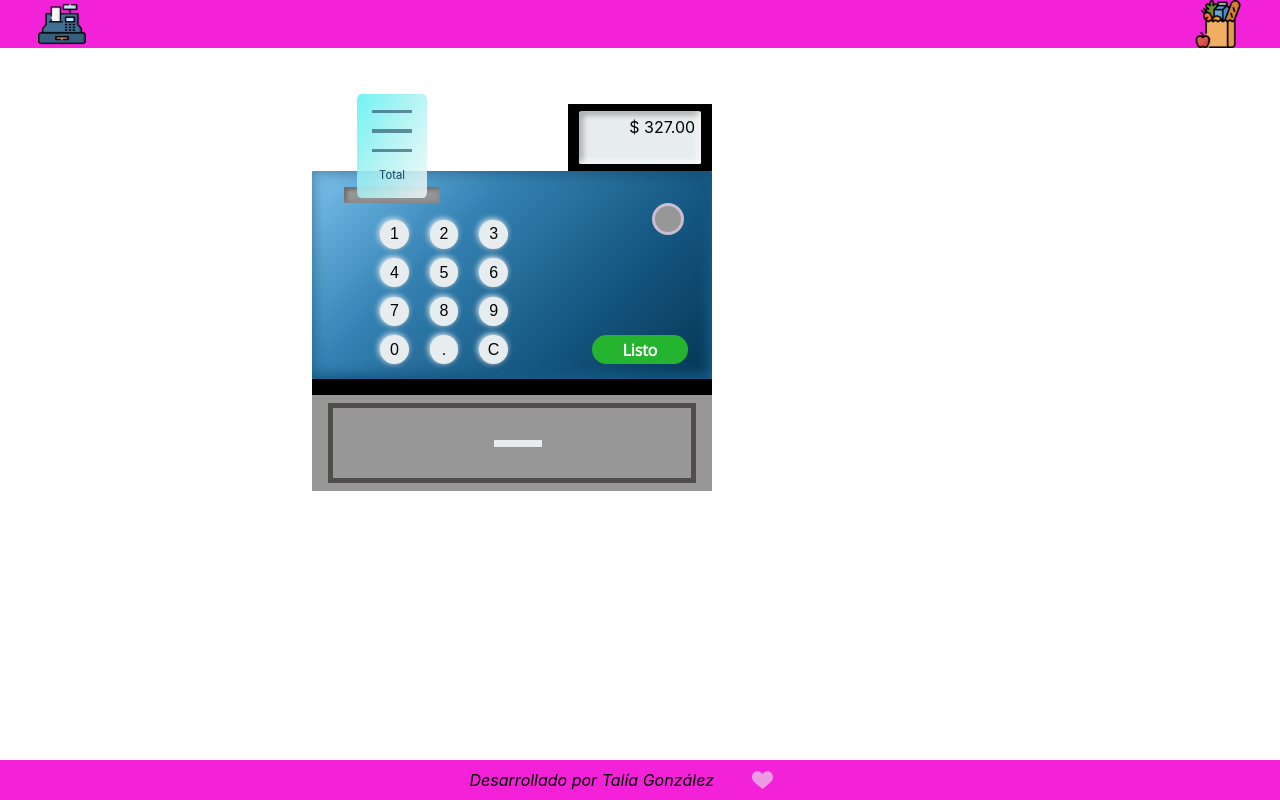
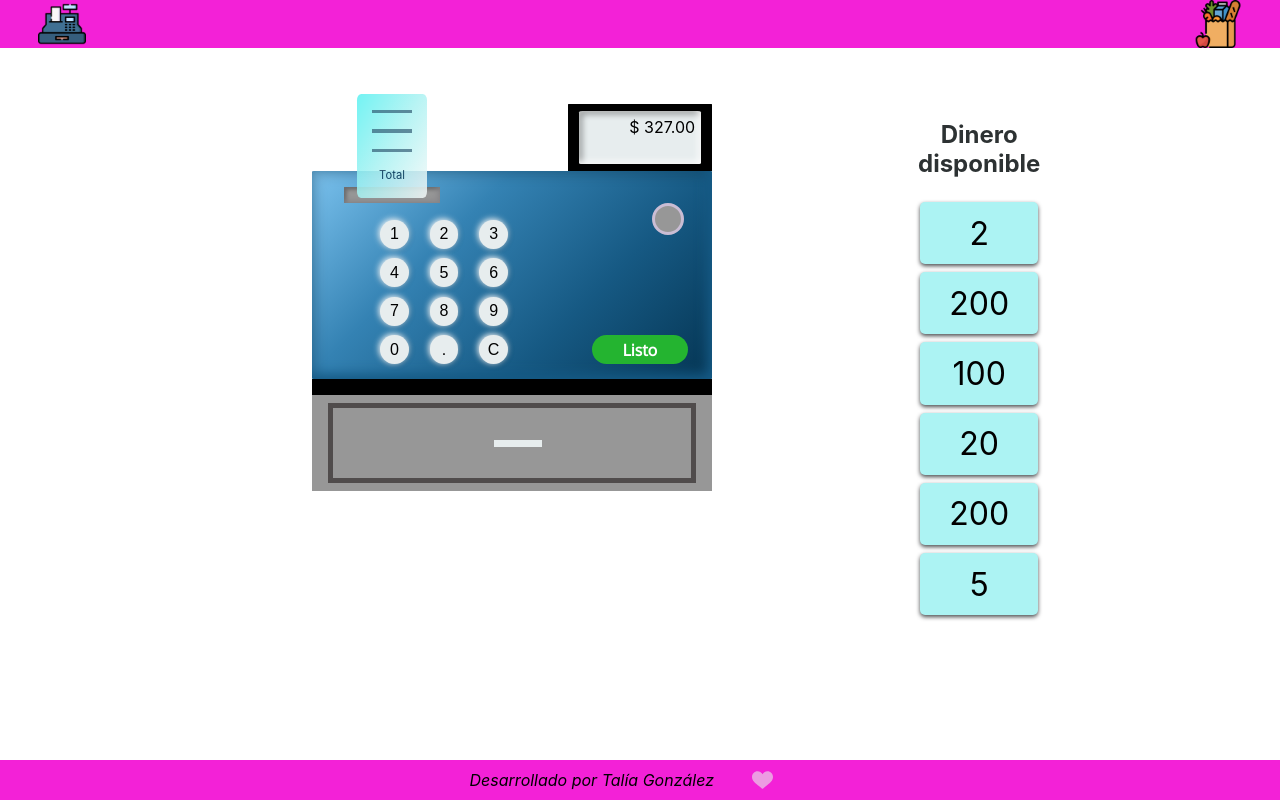
Before and after one commit to triptofanita/drag-drop-money, a React (Create React App) app: page /firstLevel in a window 1280 px wide. Built offline with nearby package versions, Linux system fonts and the light colour scheme; a web font is replaced by a local one.

Commit message:
add functions for DragAndDrop component

```diff
--- a/package.json
+++ b/package.json
@@ -7,6 +7,7 @@
     "@testing-library/react": "^11.1.0",
     "@testing-library/user-event": "^12.1.10",
     "react": "^17.0.2",
+    "react-beautiful-dnd": "^13.1.0",
     "react-dom": "^17.0.2",
     "react-router-dom": "^5.2.0",
     "react-scripts": "4.0.3",
--- a/src/CashRegister/CashRegister.js
+++ b/src/CashRegister/CashRegister.js
@@ -1,11 +1,14 @@
 import React from 'react';
 import './cashRegister.css';
+import './DragAndDrop/dragAndDrop.css';
 import Buttons from './Buttons/Buttons';
+import DragAndDrop from './DragAndDrop/DragAndDrop';
 
 function CashRegister() {
+
     return (
         <>
-        <section className="cashregister__main__container">
+          <section className="cashregister__main__container">
             <div className="display__container">
                 <div className="display__container--qty">$ 327.00</div>
             </div>
@@ -30,6 +33,7 @@ function CashRegister() {
                 </div>
             </div>
         </section>
+        <DragAndDrop/>
         </>
     )
 }
--- /dev/null
+++ b/src/CashRegister/DragAndDrop/DragAndDrop.js
@@ -0,0 +1,96 @@
+import React, { useState } from 'react';
+import './dragAndDrop.css';
+import { DragDropContext, Droppable, Draggable } from 'react-beautiful-dnd';
+
+const cashList = [
+    {
+      id: "1",
+      text: 2,
+    },
+    {
+      id: "2",
+      text: 200,
+    },
+    {
+      id: "3",
+      text: 100,
+    },
+    {
+      id: "4",
+      text: 20,
+    },
+    {
+      id: "5",
+      text: 200,
+    },
+    {
+      id: "6",
+      text: 5,
+    },
+  ];
+
+
+
+  export default function DragAndDrop() {
+    const [elem, setElems] = useState(cashList);
+
+    const reorder = (list, startIndex, endIndex) => {
+      const result = [...list];
+      const [removed] = result.splice(startIndex, 1);
+      result.splice(endIndex, 0, removed);
+
+      return result;
+    };
+
+
+    return (
+      <DragDropContext
+        onDragEnd={(result) => {
+          const { source, destination } = result;
+          if (!destination) {
+            return;
+          }
+          if (
+            source.index === destination.index &&
+            source.droppableId === destination.droppableId
+          ) {
+            return;
+          }
+
+          setElems((totalCash) =>
+            reorder(totalCash, source.index, destination.index)
+          );
+        }}
+      >
+        <div className="cashList__main--container">
+          <h2 className="title__cashList">Dinero disponible</h2>
+          <Droppable droppableId="dropabble__1">
+            {(droppableProvided) => (
+              <ul
+                {...droppableProvided.droppableProps}
+                ref={droppableProvided.innerRef}
+                className="cashList__container"
+              >
+                {cashList.map((elem, index) => (
+                  <Draggable key={elem.id} draggableId={elem.id} index={index}>
+                    {(draggableProvided) => (
+                      <li
+                        {...draggableProvided.draggableProps}
+                        ref={draggableProvided.innerRef}
+                        {...draggableProvided.dragHandleProps}
+                        className="elem__item"
+                      >
+                        {elem.text}
+                        {/* <button>delete</button> */}
+                      </li>
+                    )}
+                  </Draggable>
+                ))}
+                {droppableProvided.placeholder}
+              </ul>
+            )}
+          </Droppable>
+        </div>
+      </DragDropContext>
+    );
+  }
--- /dev/null
+++ b/src/CashRegister/DragAndDrop/dragAndDrop.css
@@ -0,0 +1,39 @@
+.title__cashList {
+  font-weight: bold;
+  color: #2d3233;
+}
+
+.cashList__main--container{
+display: flex;
+flex-direction: column;
+text-align: center;
+width: 13%;
+height: 75%;
+margin-top: -29%;
+margin-left: 70%;
+}
+
+.cashList__container {
+  margin: 0;
+  padding: 1rem;
+  border-radius: 5px;
+  font-size: 2rem;
+  flex-direction: column;
+}
+
+.elem__item {
+  list-style-type: none;
+  color: #000000;
+  box-shadow: 0px 2px 4px #4a4c4e;
+  border-radius: 5px;
+  padding: 0.3em 0.5em;
+  background-color:#acf3f3;
+  text-align: center;
+  margin: .5rem;
+  border: 2px solid transparent;
+}
+
+.elem__item:hover {
+  border: 2px solid #f321d7;
+  list-style-type: none;
+}
--- a/src/Menu/Instructions.js
+++ b/src/Menu/Instructions.js
@@ -6,7 +6,7 @@ function Instructions() {
         <section className="instructions__main--container">
             <aside className="instructions__container">
                 <h3 className="instructions__container--title">Instrucciones</h3>
-                <h4 className="instructions__container--subtitle">Para practicar la descomposición aditiva de un número realiza los siguientes ejercicios.</h4>
+                <h4 className="instructions__container--subtitle">Para practicar la descomposición aditiva de un número realiza los siguientes ejercicios:</h4>
                 <ul>
                     <li>Elige una opción del menú.</li>
                     <li>En cada nivel se solicita que completes la cifra indicada en la caja registradora de la tiendita. Selecciona con un click las monedas o billetes necesarios para cumplir con la cantidad.</li>
```
Also changed, not shown: 1 other file (tests, documents, lock files or other folders).
